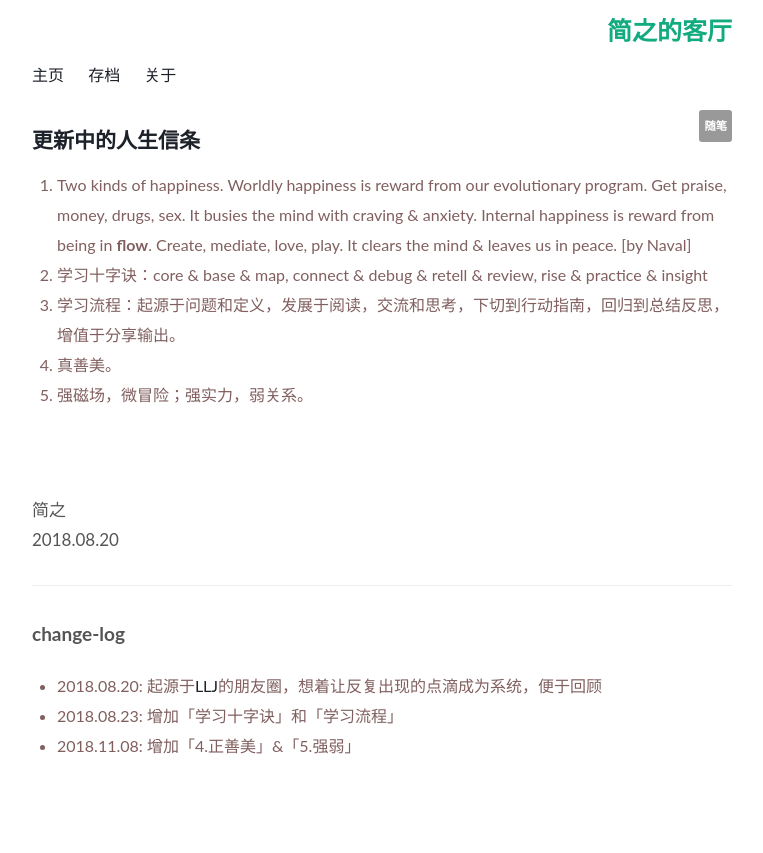
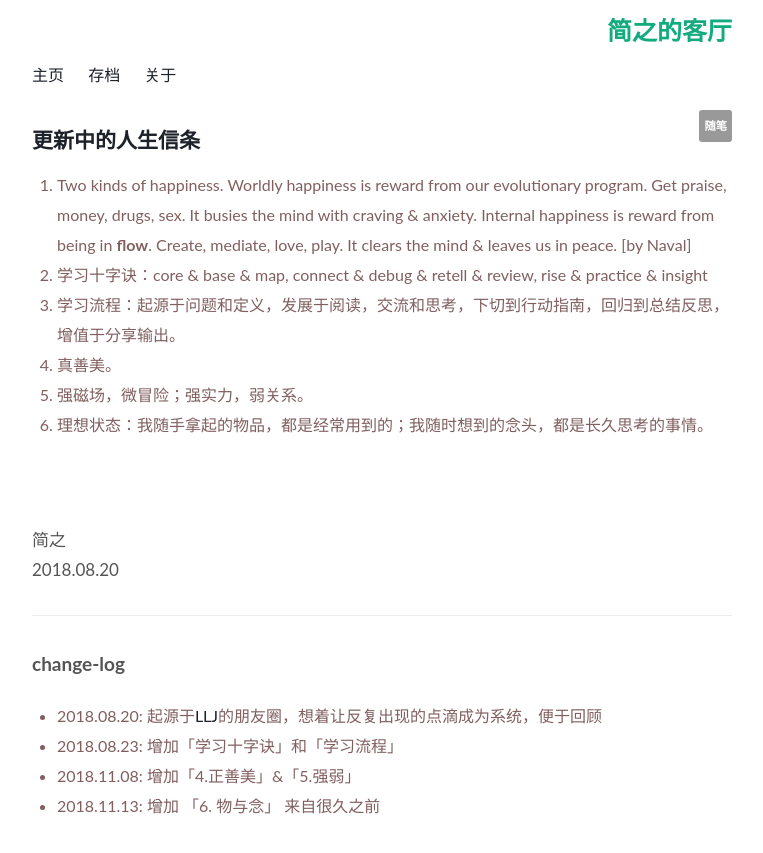
Before and after one commit to WillWang-X/willwang-x.github.io, a Jekyll site: the page built from _posts/2018-10-20-mottos.md, in a window 1280 px wide. Shown: the top 853 px of the page, without its empty margins (258-1021 px from the left). Built offline with Jekyll 4.4.1, drawn with Linux system fonts in a browser that asks for light colours.

Commit message:
add mottos:things & thought

```diff
--- a/_posts/2018-10-20-mottos.md
+++ b/_posts/2018-10-20-mottos.md
@@ -15,7 +15,7 @@ published: true
 1. 学习流程：起源于问题和定义，发展于阅读，交流和思考，下切到行动指南，回归到总结反思，增值于分享输出。
 1. 真善美。[](善为内，美为外，真则使其二者有意义。如立德立功立言。)
 1. 强磁场，微冒险；强实力，弱关系。[](被动进步的氛围，新鲜有趣的燃料，如山Github，如水Linkedin。)<span style="color:white;">!</span>
-
+2. 理想状态：我随手拿起的物品，都是经常用到的；我随时想到的念头，都是长久思考的事情。
 
 <br>
 <br>
@@ -29,3 +29,4 @@ published: true
 -  2018.08.20: 起源于[LLJ](https://i.imgur.com/e6DTNnB.jpg)的朋友圈，想着让反复出现的点滴成为系统，便于回顾
 -  2018.08.23: 增加「学习十字诀」和「学习流程」
 -  2018.11.08: 增加「4.正善美」&「5.强弱」
+-  2018.11.13: 增加 「6. 物与念」 来自很久之前
```
